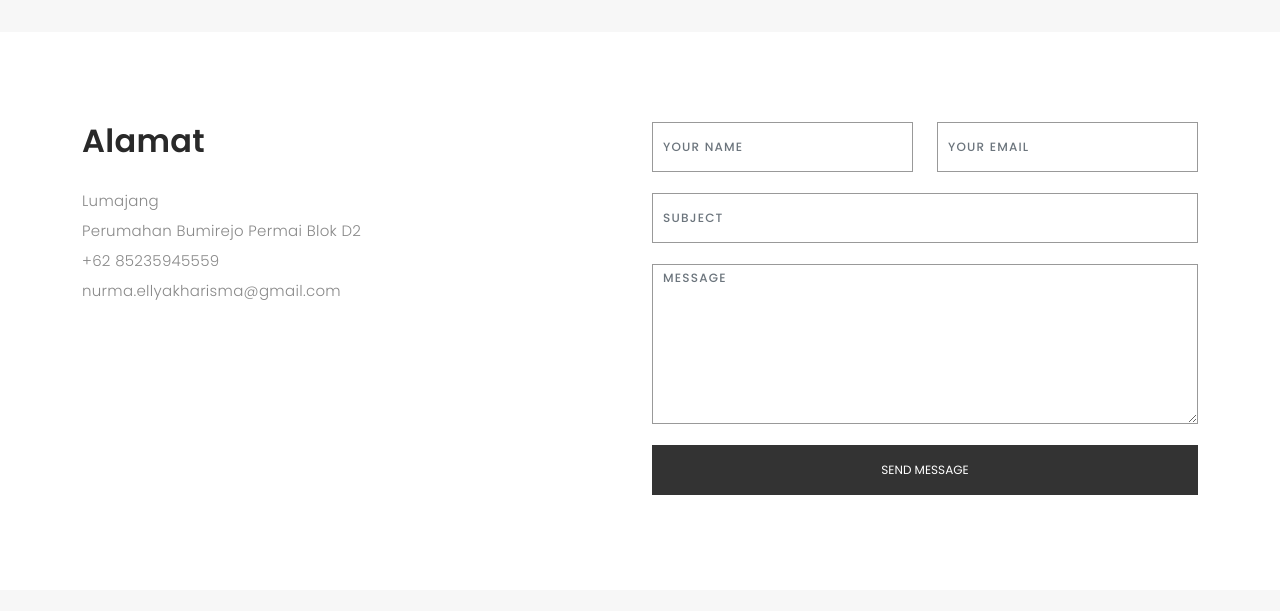
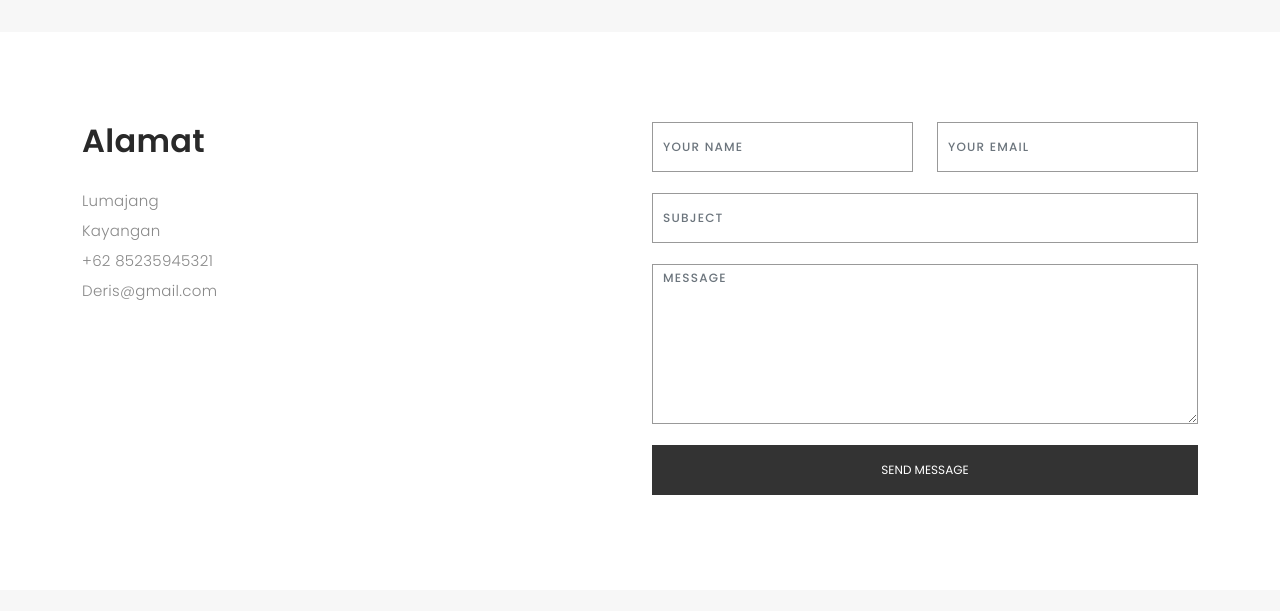
Before and after one commit to iqbalkp/iqbalkp.github.io, a plain HTML site: page index.html in a window 1280 px wide. Shown: the part 2883-3494 px from the top of the page. Drawn offline with nearby package versions, Linux system fonts and the light colour scheme; files whose address does not match are found by name; a web font is replaced by a local one.

Commit message:
Update index.html
edit

```diff
--- a/index.html
+++ b/index.html
@@ -258,9 +258,9 @@
 
                 <ul class="contact-details">
                   <li><span>Lumajang</span></li>
-                  <li><span>Perumahan Bumirejo Permai Blok D2</span></li>
-                  <li><span>+62 85235945559</span></li>
-                  <li><span>nurma.ellyakharisma@gmail.com</span></li>
+                  <li><span>Kayangan</span></li>
+                  <li><span>+62 85235945321</span></li>
+                  <li><span>Deris@gmail.com</span></li>
                 </ul>
 
               </div>
```
